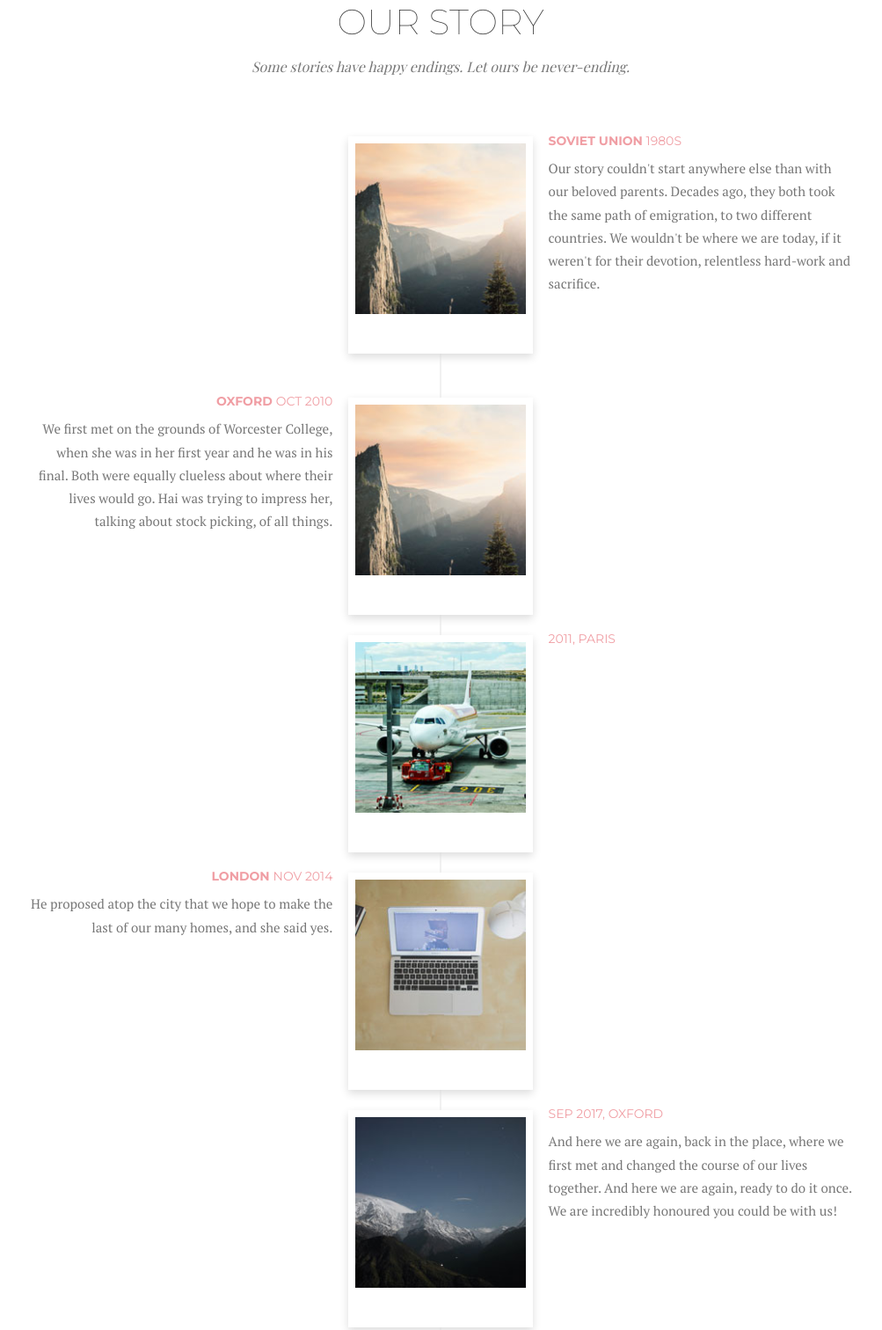
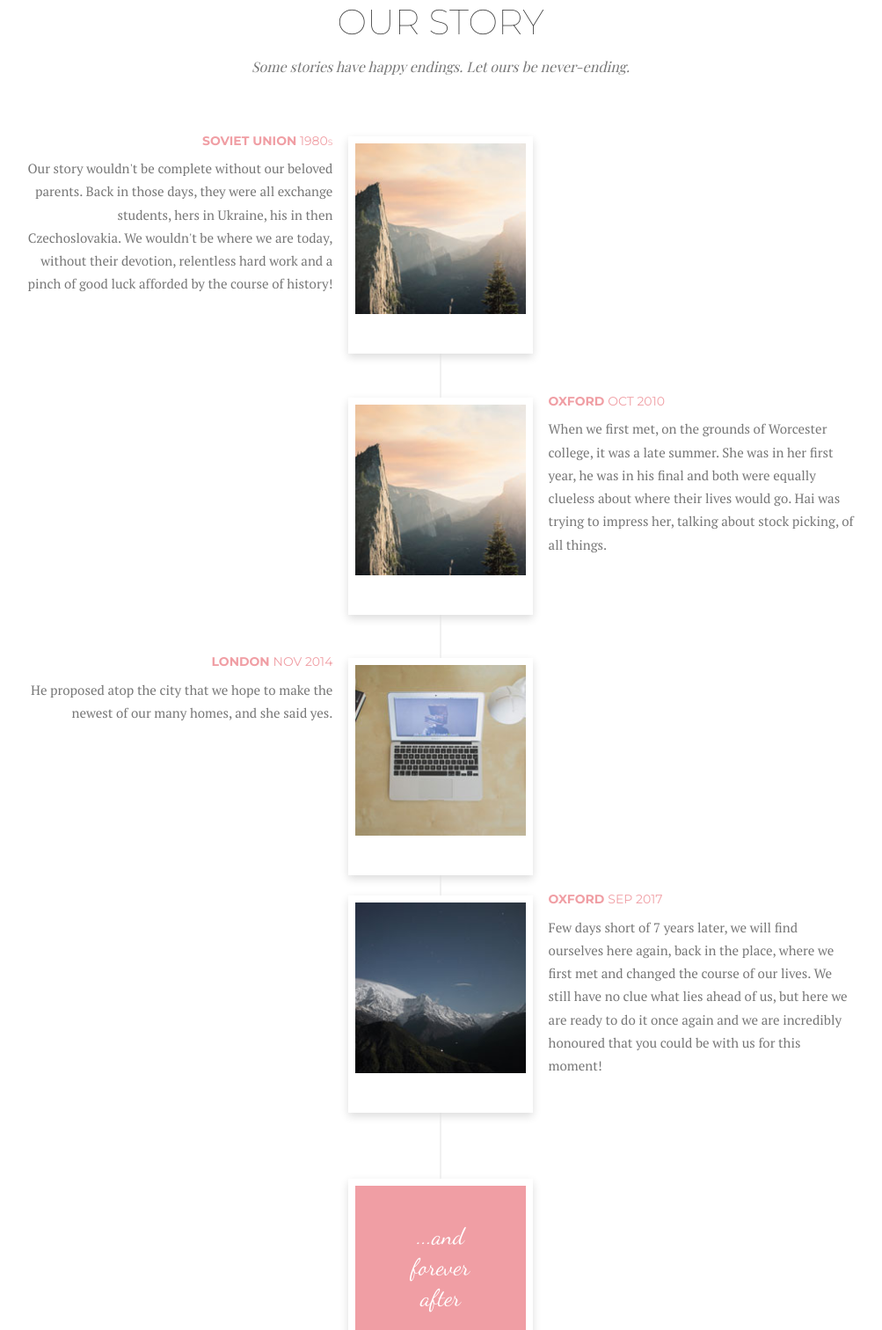
Before and after one commit to macduy/minh-hai, a website: page index.html in a window 1280 px wide. Shown: the part 936-2448 px from the top of the page at 88% size, without its empty margins (139-1142 px from the left). Drawn offline with nearby package versions, Linux system fonts and the light colour scheme; some packages are replaced by stand-ins of ours; a web font is replaced by a local one.

Commit message:
Timeline changes

```diff
--- a/index.html
+++ b/index.html
@@ -210,21 +210,21 @@
             <div class="row">
                 <div class="col-lg-12">
                     <ul class="timeline">
-                        <li class="timeline-inverted">
+                        <li>
                             <div class="tilt-right timeline-image">
                                 <img class="img-responsive" src="img/about/1.jpg" alt="">
                             </div>
                             <div class="timeline-panel">
                                 <div class="timeline-heading">
                                     <h4>Dedication</h4>
-                                    <h5 class="subheading"><b>Soviet Union</b> 1980s</h5>
+                                    <h5 class="subheading"><b>Soviet Union</b> 1980<subscript>S</subscript></h5>
                                 </div>
                                 <div class="timeline-body">
-                                    <p class="text-muted">Our story couldn't start anywhere else than with our beloved parents. Decades ago, they both took the same path of emigration, to two different countries. We wouldn't be where we are today, if it weren't for their devotion, relentless hard-work and sacrifice.</p>
+                                    <p class="text-muted">Our story wouldn't be complete without our beloved parents. Back in those days, they were all exchange students, hers in Ukraine, his in then Czechoslovakia. We wouldn't be where we are today, without their devotion, relentless hard work and a pinch of good luck afforded by the course of history!</p>
                                 </div>
                             </div>
                         </li>
-                        <li>
+                        <li class="timeline-inverted">
                             <div class="tilt-left timeline-image">
                                 <img class="img-responsive" src="img/about/1.jpg" alt="">
                             </div>
@@ -234,21 +234,7 @@
                                     <h5 class="subheading"><b>Oxford </b> Oct 2010</h5>
                                 </div>
                                 <div class="timeline-body">
-                                    <p class="text-muted">We first met on the grounds of Worcester College, when she was in her first year and he was in his final. Both were equally clueless about where their lives would go. Hai was trying to impress her, talking about stock picking, of all things. </p>
-                                </div>
-                            </div>
-                        </li>
-                        <li class="timeline-inverted">
-                            <div class="tilt-right timeline-image">
-                                <img class="img-responsive" src="img/about/2.jpg" alt="">
-                            </div>
-                            <div class="timeline-panel">
-                                <div class="timeline-heading">
-                                    <h4>First trip abroad</h4>
-                                    <h5 class="subheading">2011, Paris</h5>
-                                </div>
-                                <div class="timeline-body">
-                                    <p class="text-muted"></p>
+                                    <p class="text-muted">When we first met, on the grounds of Worcester college, it was a late summer. She was in her first year, he was in his final and both were equally clueless about where their lives would go. Hai was trying to impress her, talking about stock picking, of all things. </p>
                                 </div>
                             </div>
                         </li>
@@ -262,7 +248,7 @@
                                     <h5 class="subheading"><b>London </b> Nov 2014</h5>
                                 </div>
                                 <div class="timeline-body">
-                                    <p class="text-muted"> He proposed atop the city that we hope to make the last of our many homes, and she said yes.</p>
+                                    <p class="text-muted">He proposed atop the city that we hope to make the newest of our many homes, and she said yes.</p>
                                 </div>
                             </div>
                         </li>
@@ -273,10 +259,10 @@
                             <div class="timeline-panel">
                                 <div class="timeline-heading">
                                     <h4>Next Chapter</h4>
-                                    <h5 class="subheading">Sep 2017, Oxford</h4>
+                                    <h5 class="subheading"><b>Oxford </b>Sep 2017</h4>
                                 </div>
                                 <div class="timeline-body">
-                                    <p class="text-muted">And here we are again, back in the place, where we first met and changed the course of our lives together. And here we are again, ready to do it once. We are incredibly honoured you could be with us!</p>
+                                    <p class="text-muted">Few days short of 7 years later, we will find ourselves here again, back in the place, where we first met and changed the course of our lives. We still have no clue what lies ahead of us, but here we are ready to do it once again and we are incredibly honoured that you could be with us for this moment!</p>
                                 </div>
                             </div>
                         </li>
@@ -459,7 +445,7 @@
                 <div class="col-md-6">
                     <h4>In Oxford</h4>
                     <p>
-                        To get to Lady Margaret Hall:
+                        Once in Oxford, to get to Lady Margaret Hall:
                         <ul>
                             <li><b>Taxi: </b>10 minutes, ~£7. No Uber.
 
@@ -589,7 +575,7 @@
                         <div class="row">
                             <div class="col-md-6">
                                 <div class="form-group">
-                                    <input type="text" name="entry.747815805" class="form-control" placeholder="* Full name" required data-validation-required-message="Please enter your name.">
+                                    <input type="text" name="entry.747815805" class="form-control" placeholder="* My Full name" required data-validation-required-message="Please enter your name.">
                                     <p class="help-block text-danger"></p>
                                 </div>
                                 <div class="form-group">
--- a/less/agency.less
+++ b/less/agency.less
@@ -346,7 +346,7 @@ section {
 
 // Portfolio Section
 
-#portfolio {
+section {
     .portfolio-item {
         margin: 0 0 15px;
         right: 0;
```
Also changed, not shown: css/agency.css, css/agency.min.css.
